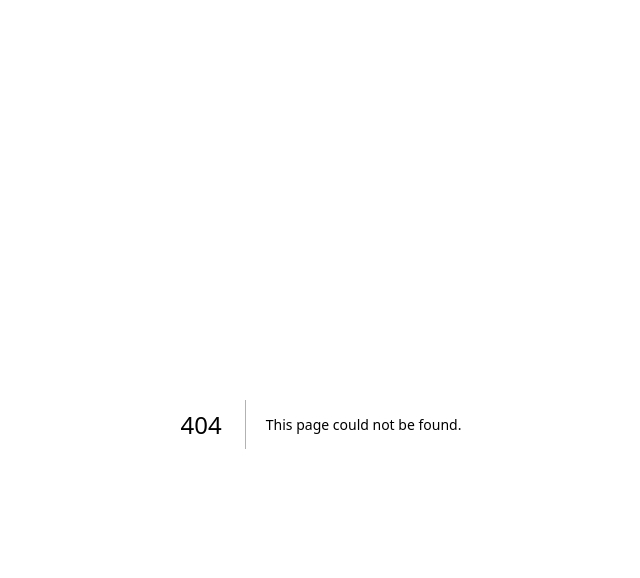
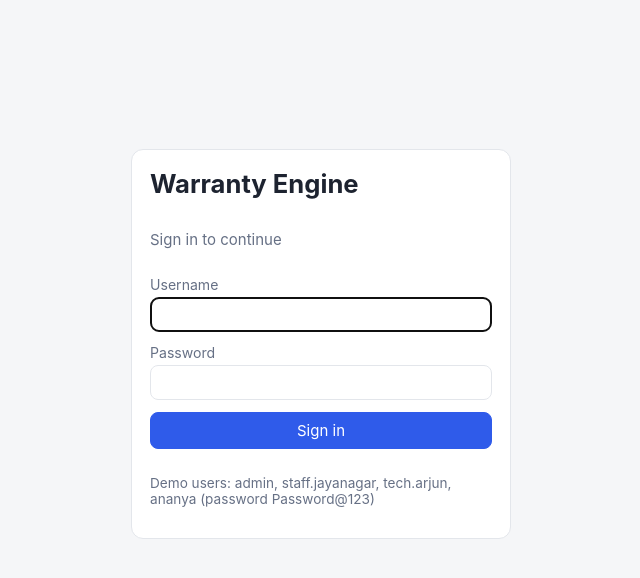
Before and after one commit to prithzzz/Warranty-Management-and-Service-Engine, a Next.js app in the folder web/: page /login in a window 1280 px wide. Before the commit this address had no page. Shown: the top 578 px of the page, without its empty margins (319-959 px from the left). Built offline with nearby package versions, Linux system fonts and the light colour scheme.

Commit message:
login page

```diff
--- /dev/null
+++ b/web/app/login/page.js
@@ -0,0 +1,53 @@
+'use client';
+import { useState, Suspense } from 'react';
+import { useSearchParams } from 'next/navigation';
+import { api } from '@/lib/apiClient';
+
+function LoginForm() {
+  const params = useSearchParams();
+  const [username, setUsername] = useState('');
+  const [password, setPassword] = useState('');
+  const [error, setError] = useState('');
+  const [busy, setBusy] = useState(false);
+
+  async function submit(e) {
+    e.preventDefault();
+    setError('');
+    setBusy(true);
+    try {
+      await api('/api/auth/login', { method: 'POST', body: { username, password } });
+      window.location.href = params.get('next') || '/';
+    } catch (err) {
+      setError(err.message);
+      setBusy(false);
+    }
+  }
+
+  return (
+    <div className="login-wrap">
+      <form className="card login-card" onSubmit={submit}>
+        <h1>Warranty Engine</h1>
+        <p className="muted">Sign in to continue</p>
+        <label>Username
+          <input value={username} onChange={(e) => setUsername(e.target.value)} autoFocus required />
+        </label>
+        <label>Password
+          <input type="password" value={password} onChange={(e) => setPassword(e.target.value)} required />
+        </label>
+        {error && <p className="error">{error}</p>}
+        <button disabled={busy}>{busy ? 'Signing in...' : 'Sign in'}</button>
+        <p className="muted small">
+          Demo users: admin, staff.jayanagar, tech.arjun, ananya (password Password@123)
+        </p>
+      </form>
+    </div>
+  );
+}
+
+export default function LoginPage() {
+  return (
+    <Suspense>
+      <LoginForm />
+    </Suspense>
+  );
+}
```
